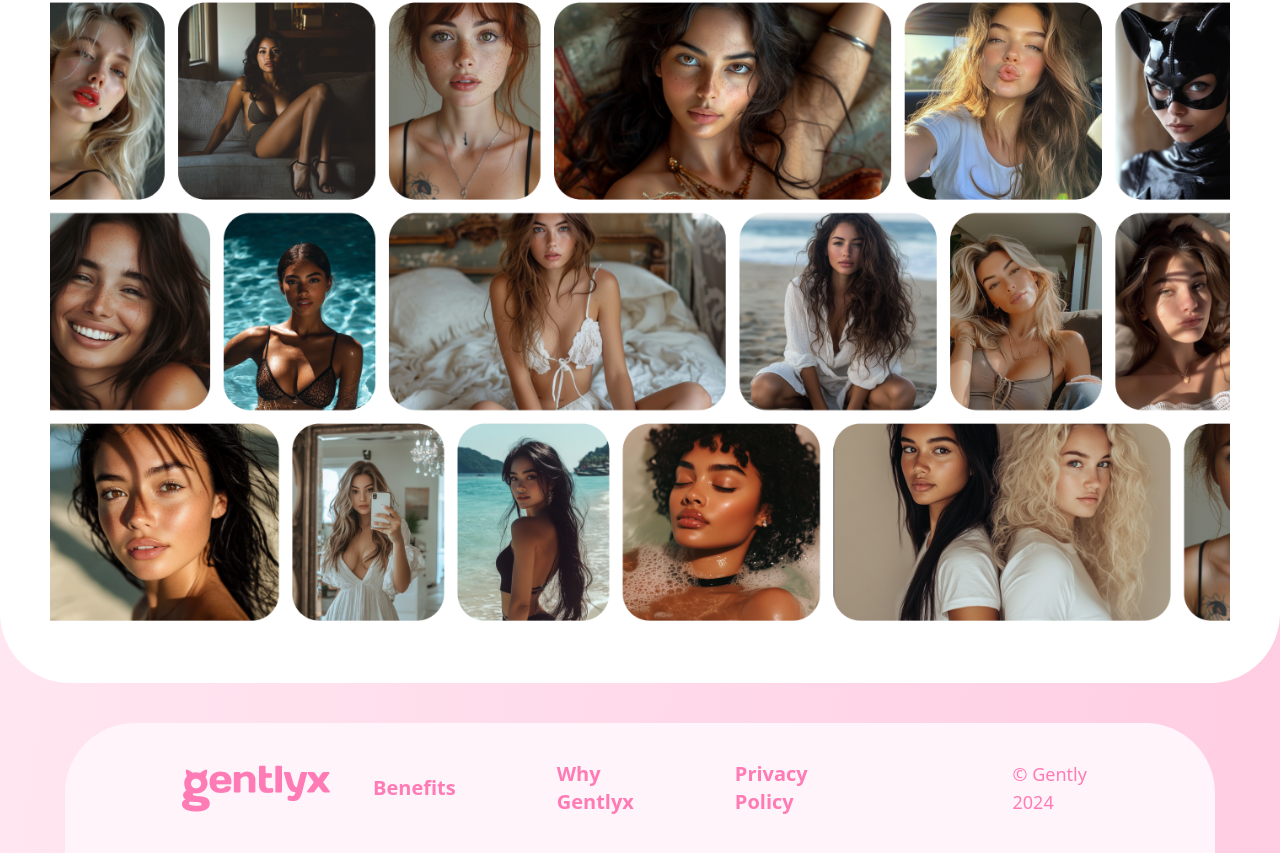
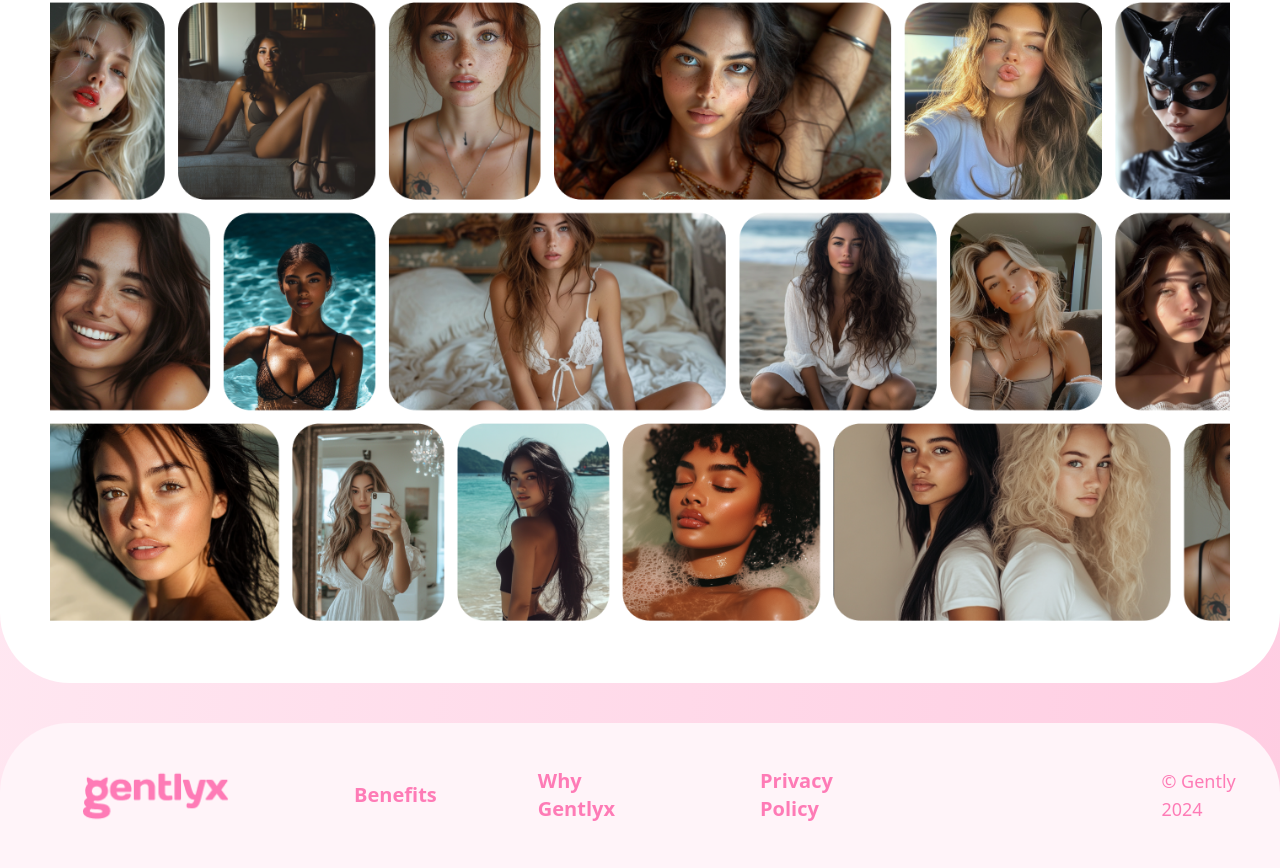
Before and after one commit to ranggaydtm/gentlyx-landing-page, a Vue app: page / in a window 1280 px wide. Shown: the part 8870-9738 px from the top of the page. Built offline with nearby package versions, Linux system fonts and the light colour scheme.

Commit message:
Fixing footer

```diff
--- a/src/components/footer/Footer.vue
+++ b/src/components/footer/Footer.vue
@@ -2,14 +2,14 @@
 
 <template>
   <div
-    class="flex lg:flex-row flex-col items-center justify-between lg:mx-[65px] lg:px-[117px] lg:gap-[197px] rounded-t-[70px] bg-[#FFF4F9]"
+    class="bg-[#FFF4F9] rounded-t-[70px] flex flex-col lg:flex-row items-center max-w-[1400px] gap-12 lg:gap-[197px] py-14 lg:py-0 lg:mx-auto"
   >
-    <div
-      class="flex flex-col lg:flex-row items-center justify-between gap-10 my-14 lg:my-8 lg:w-[891px]"
-    >
-      <img src="@images/Logo-gentlyx.png" alt="Logo Gentlyx" />
+    <div class="flex flex-col lg:flex-row gap-10 lg:py-8">
+      <div class="mx-[83px] py-2">
+        <img src="@images/Logo-gentlyx.png" alt="Logo Gentlyx" />
+      </div>
       <ul
-        class="flex flex-col lg:flex-row items-center justify-between gap-8 lg:gap-[101px] lg:mr-[73px]"
+        class="flex flex-col lg:flex-row items-center gap-8 lg:gap-[101px] lg:mr-[73px]"
       >
         <li class="text-Persian lg:text-xl text-base font-semibold">
           <a href="#"> Benefits </a>
@@ -22,7 +22,9 @@
         </li>
       </ul>
     </div>
-    <p class="text-Persian lg:text-lg text-sm font-normal">© Gently 2024</p>
+    <div class="">
+      <p class="text-Persian lg:text-lg text-sm font-normal">© Gently 2024</p>
+    </div>
   </div>
 </template>
 
```
